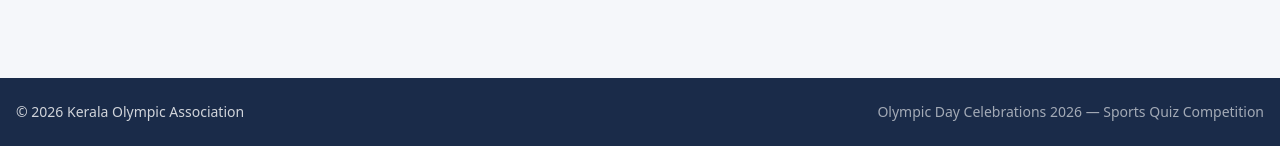
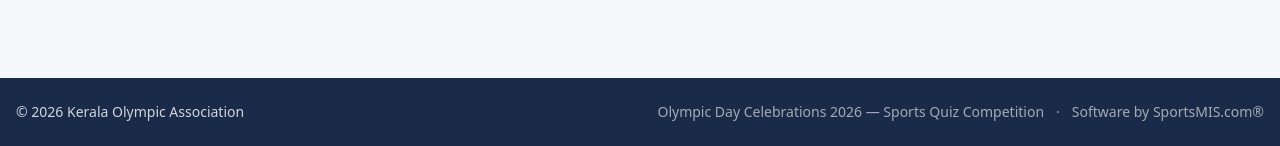
Before and after one commit to sportsbyadrika/olympicdayquiz_koa, a PHP site: page /public/index.php in a window 1280 px wide. Shown: the part 1543-1689 px from the top of the page. Run offline with PHP 8.4, Linux system fonts and the light colour scheme; some libraries are stand-ins or nearby versions.

Commit message:
Footer: link Kerala Olympic Association to its site; add 'Software by SportsMIS.com' (new tab)

```diff
--- a/includes/footer.php
+++ b/includes/footer.php
@@ -4,8 +4,15 @@
 
 <footer class="bg-navy text-white/80 mt-8">
   <div class="max-w-7xl mx-auto px-4 py-6 text-sm flex flex-col sm:flex-row items-center justify-between gap-2">
-    <div>&copy; <?= date('Y') ?> <?= e(APP_ORG) ?></div>
-    <div class="text-white/60"><?= e(APP_NAME) ?></div>
+    <div>
+      &copy; <?= date('Y') ?>
+      <a href="https://keralaolympic.org/olympicday-run2026.php" target="_blank" rel="noopener noreferrer" class="hover:text-white underline-offset-2 hover:underline"><?= e(APP_ORG) ?></a>
+    </div>
+    <div class="flex flex-col sm:flex-row items-center gap-1 sm:gap-3 text-white/60">
+      <span><?= e(APP_NAME) ?></span>
+      <span class="hidden sm:inline">·</span>
+      <a href="https://sportsmis.com" target="_blank" rel="noopener noreferrer" class="hover:text-white underline-offset-2 hover:underline">Software by SportsMIS.com&reg;</a>
+    </div>
   </div>
 </footer>
 </body>
```
